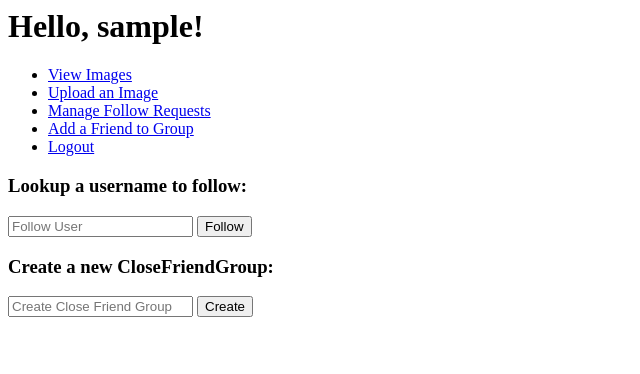
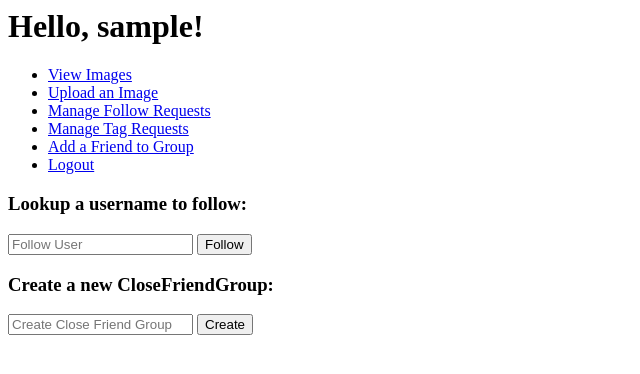
Before and after one commit to justinhuang159/finstagram, a Flask app: page /home in a window 1280 px wide. Shown: the top 374 px of the page, without its empty margins (0-640 px from the left). Run offline with Flask 2, Linux system fonts and the light colour scheme; the visitor is signed in with stand-in values (Sample User, id 1).

Commit message:
working manage tag feature

```diff
--- a/app.py
+++ b/app.py
@@ -158,11 +158,12 @@ def acceptTag():
         username = session["username"]
         data = request.form
         for tag in data:
-            action = data
+            action = data[tag]
             photoID = tag.strip("action")
+            print(photoID, file=sys.stderr)
             with connection.cursor() as cursor:
                 if action == "accept":
-                    query = "UPDATE tag SET acceptedfollow = %s WHERE photoID=%s AND username=%s"
+                    query = "UPDATE tag SET acceptedtag = %s WHERE photoID=%s AND username=%s"
                     cursor.execute(query, (1, photoID, username))
                 elif action == "decline":
                     query = "DELETE FROM tag WHERE photoID = %s AND username = %s"
--- a/templates/home.html
+++ b/templates/home.html
@@ -9,6 +9,7 @@
                 <li><a href="/images">View Images</a></li>
                 <li><a href="/upload">Upload an Image</a></li>
                 <li><a href="/followrequests">Manage Follow Requests</a></li>
+                <li><a href="/tagrequests">Manage Tag Requests</a></li>
                 <li><a href="/addfriends">Add a Friend to Group</a></li>
                 <li><a href="/logout">Logout</a></li>
             </ul>
```
